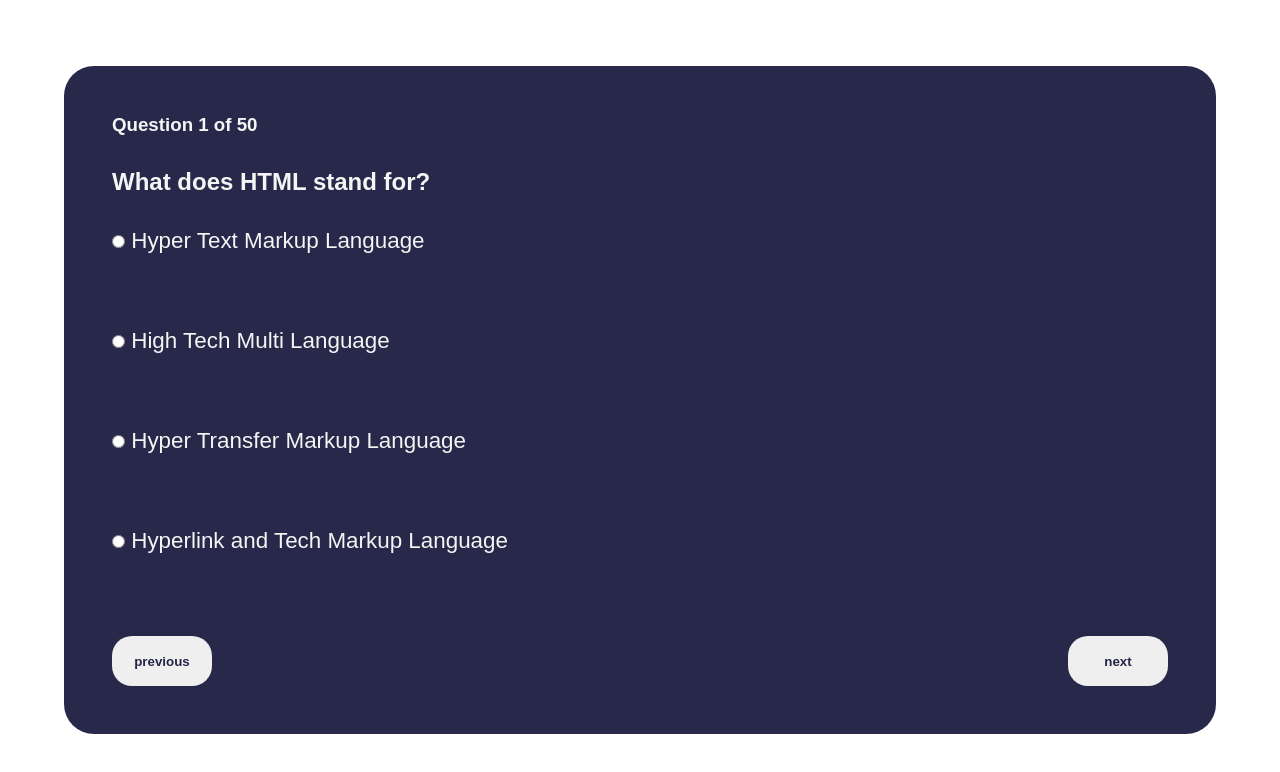
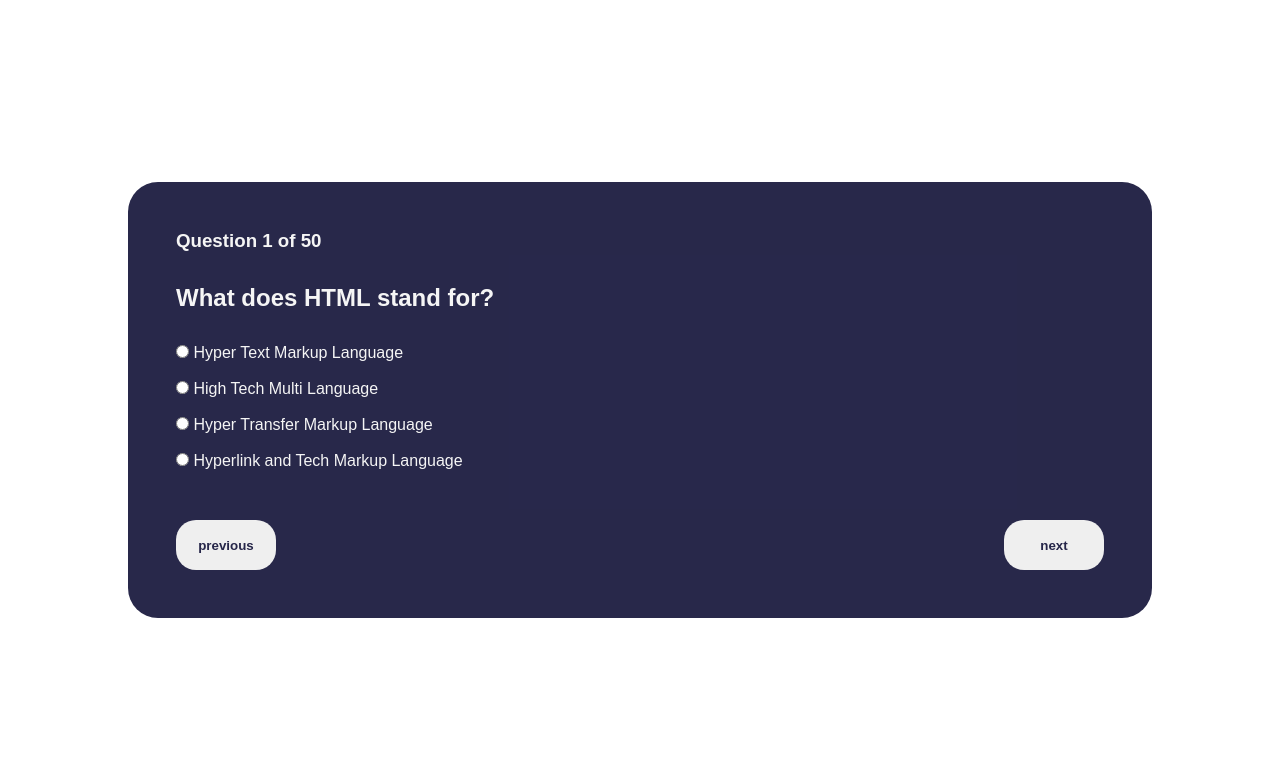
Before and after one commit to chukwu-Emmanuel-Eke/quiz, a plain HTML site: page index.html in a window 1280 px wide. Drawn offline with Linux system fonts and the light colour scheme.

Commit message:
Adjust container width and font size in index.html

```diff
--- a/index.html
+++ b/index.html
@@ -20,7 +20,7 @@
             justify-content: center;
         }
         .container{
-            width: 90%;
+            width: 80%;
             height: auto;
             display: flex;
             flex-direction: column;
@@ -60,8 +60,7 @@
         display: flex;
         flex-direction: column;
         color: whitesmoke;
-        gap: 1.5rem;
-        font: 1.4em sans-serif;
+        font: 1rem sans-serif;
     }
 
     </style>
```
